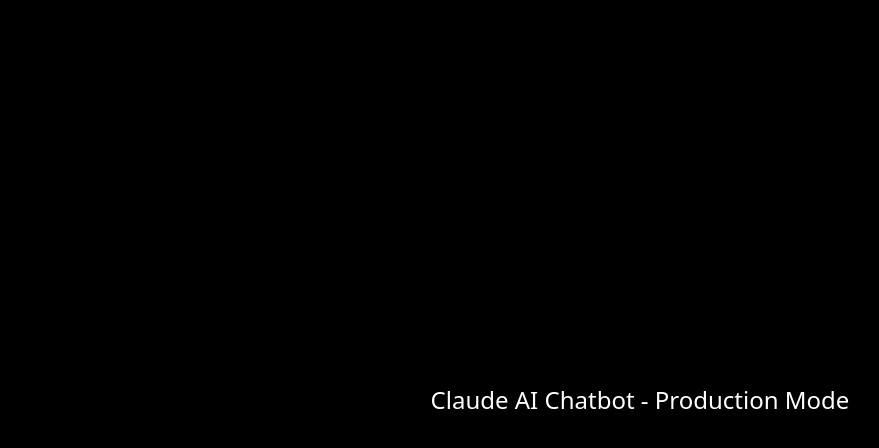
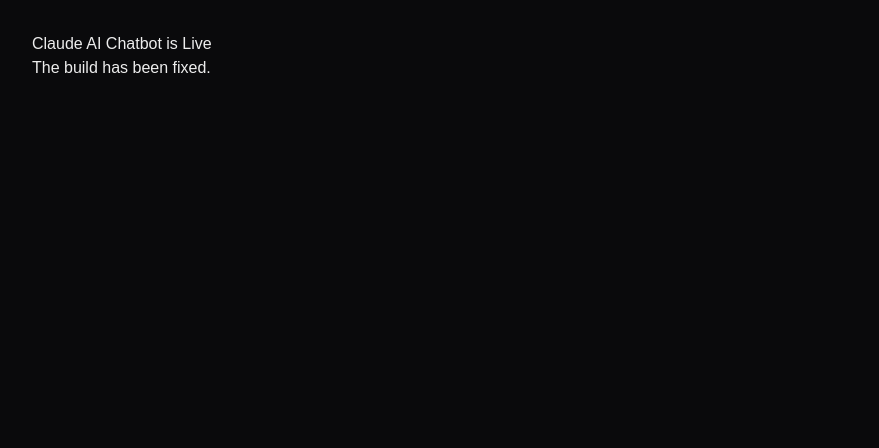
Before and after one commit to kingtechnopoga-netizen/claude-ai-chatbot, a Next.js app: page / in a window 1280 px wide. Shown: the top 448 px of the page, without its empty margins (0-879 px from the left). Built offline with nearby package versions, Linux system fonts and the light colour scheme.

Commit message:
Fixing build error in src/app/page.tsx

```diff
--- a/src/app/page.tsx
+++ b/src/app/page.tsx
@@ -1,18 +1,10 @@
+import React from 'react';
 
-"use client";
-import { useState, useEffect } from "react";
-import { Send, Bot, User, Sparkles, Trash2 } from "lucide-react";
-import { motion, AnimatePresence } from "framer-motion";
-
-export default function Chat() {
-  const [isMounted, setIsMounted] = useState(false);
-  useEffect(() => { setIsMounted(true); }, []);
-
-  if (!isMounted) return null;
-
+export default function Home() {
   return (
-    <div className="flex h-screen bg-black text-white items-center justify-center">
-      <h1 className="text-2xl">Claude AI Chatbot - Production Mode</h1>
-    </div>
+    <main style={{ padding: '2rem', fontFamily: 'sans-serif' }}>
+      <h1>Claude AI Chatbot is Live</h1>
+      <p>The build has been fixed.</p>
+    </main>
   );
 }
```
